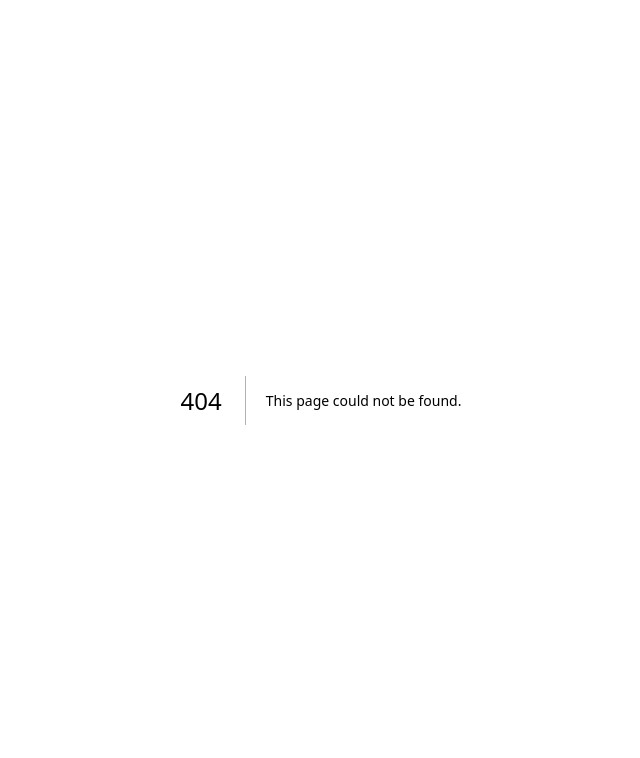
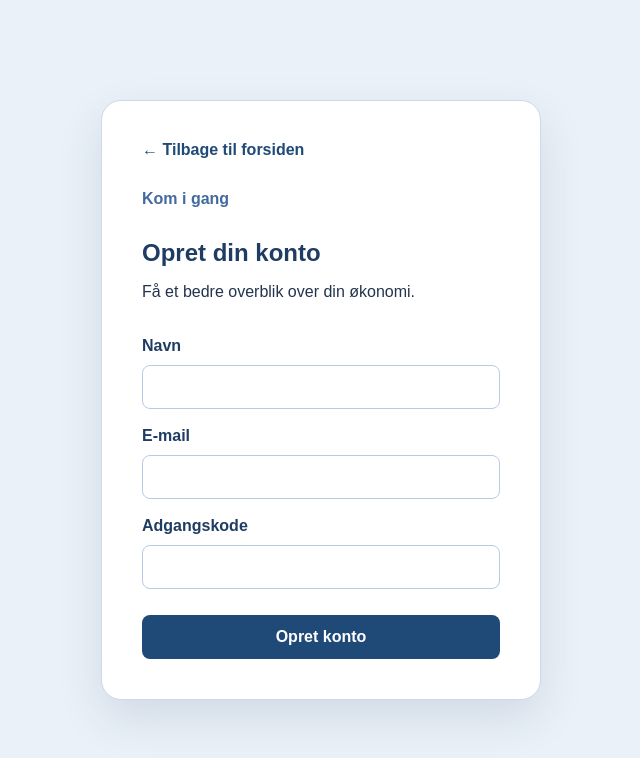
Before and after one commit to OdayOG/Personal-economy-app., a Next.js app: page /opret-konto in a window 1280 px wide. Before the commit this address had no page. Shown: the top 758 px of the page, without its empty margins (319-959 px from the left). Built offline with nearby package versions, Linux system fonts and the light colour scheme.

Commit message:
Tilføj konto oprettelse samt login side

```diff
--- a/app/globals.css
+++ b/app/globals.css
@@ -277,3 +277,62 @@ body {
   margin-bottom: 20px;
 
 }
+
+.account-page {
+  min-height: 100vh;
+  display: grid;
+  place-items: center;
+  padding: 48px 20px;
+  background: #eaf1f8;
+}
+
+.account-card {
+  width: min(100%, 440px);
+  padding: 40px;
+  border: 1px solid #cbd9eb;
+  border-radius: 20px;
+  background: white;
+  box-shadow: 0 18px 45px rgba(31, 61, 99, 0.12);
+}
+
+.account-card h1 {
+  margin: 8px 0 12px;
+  color: #1f3d63;
+}
+
+.account-form {
+  display: grid;
+  gap: 10px;
+  margin-top: 28px;
+}
+
+.account-form label {
+  margin-top: 8px;
+  color: #1f3d63;
+  font-weight: bold;
+}
+
+.account-form input {
+  padding: 12px;
+  border: 1px solid #b8cbe3;
+  border-radius: 8px;
+  font: inherit;
+}
+
+.account-form button {
+  margin-top: 16px;
+  padding: 13px;
+  border: 0;
+  border-radius: 8px;
+  background: #1f4a78;
+  color: white;
+  font: inherit;
+  font-weight: bold;
+  cursor: pointer;
+}
+
+.back-link {
+  color: #1f4a78;
+  font-weight: bold;
+  text-decoration: none;
+}
--- /dev/null
+++ b/app/opret-konto/page.tsx
@@ -0,0 +1,75 @@
+
+"use client";
+
+import { FormEvent, useState } from "react";
+import Link from "next/link";
+
+export default function OpretKontoPage() {
+  const [message, setMessage] = useState("");
+  const [isLoading, setIsLoading] = useState(false);
+
+  async function handleSubmit(event: FormEvent<HTMLFormElement>) {
+    event.preventDefault();
+
+    const form = event.currentTarget;
+    const formData = new FormData(form);
+
+    setIsLoading(true);
+    setMessage("");
+
+    try {
+      const response = await fetch("/api/auth/register", {
+        method: "POST",
+        headers: {
+          "Content-Type": "application/json",
+        },
+        body: JSON.stringify({
+          name: formData.get("name"),
+          email: formData.get("email"),
+          password: formData.get("password"),
+        }),
+      });
+
+      const data = await response.json();
+      setMessage(data.message);
+
+      if (response.ok) {
+        form.reset();
+      }
+    } catch {
+      setMessage("Kunne ikke oprette konto. Prøv igen.");
+    } finally {
+      setIsLoading(false);
+    }
+  }
+
+  return (
+    <main className="account-page">
+      <section className="account-card">
+        <Link href="/" className="back-link">
+  ← Tilbage til forsiden
+</Link>
+        <p className="small-title">Kom i gang</p>
+        <h1>Opret din konto</h1>
+        <p>Få et bedre overblik over din økonomi.</p>
+
+        <form className="account-form" onSubmit={handleSubmit}>
+          <label htmlFor="name">Navn</label>
+          <input id="name" name="name" type="text" required />
+
+          <label htmlFor="email">E-mail</label>
+          <input id="email" name="email" type="email" required />
+
+          <label htmlFor="password">Adgangskode</label>
+          <input id="password" name="password" type="password" required />
+
+          <button type="submit" disabled={isLoading}>
+            {isLoading ? "Opretter konto..." : "Opret konto"}
+          </button>
+
+          {message && <p className="form-message">{message}</p>}
+        </form>
+      </section>
+    </main>
+  );
+}
--- a/package.json
+++ b/package.json
@@ -10,6 +10,7 @@
   },
   "dependencies": {
     "@prisma/client": "^6.19.3",
+    "bcryptjs": "^3.0.3",
     "dotenv": "^17.4.2",
     "next": "16.3.4",
     "prisma": "^6.19.3",
```
Also changed, not shown: app/api/auth/register/route.ts (added, +47 -0 lines), app/lib/prisma.ts (added, +13 -0 lines), app/log-ind/page.tsx (added, +28 -0 lines), app/page.tsx (+12 -5 lines), 1 other file (tests, documents, lock files or other folders).
